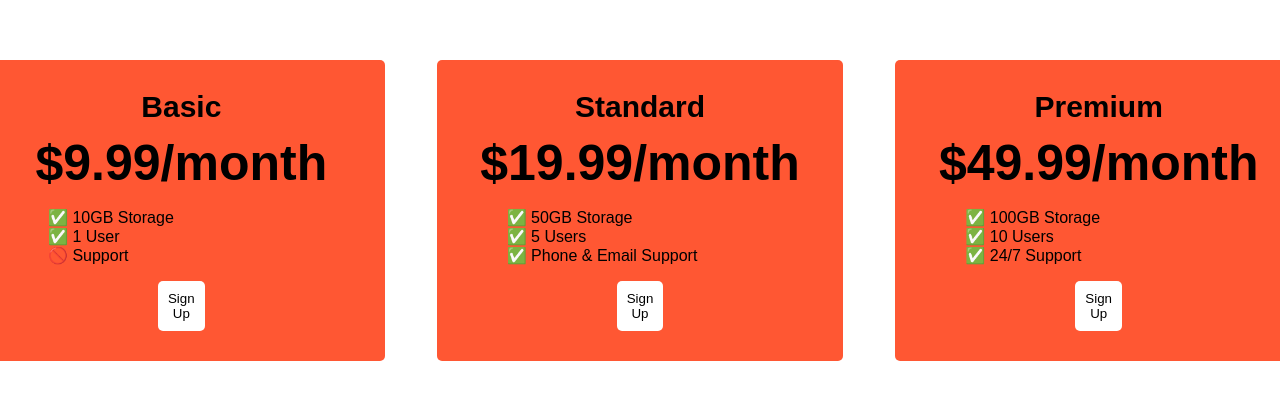
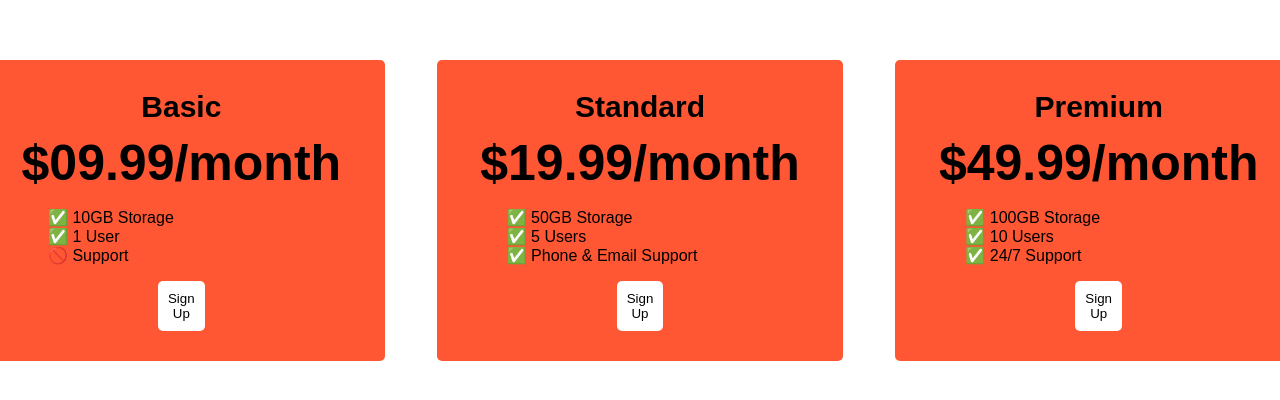
Before and after one commit to vigneshwaran100/Flex-pricing-webpage, a plain HTML site: page index.html in a window 1280 px wide. Shown: the part 198-598 px from the top of the page. Drawn offline with Linux system fonts and the light colour scheme; a web font is replaced by a local one.

Commit message:
Update index.html

```diff
--- a/index.html
+++ b/index.html
@@ -70,7 +70,7 @@
     <div class="pricing-container">
       <div class="pricing-plan">
         <div class="plan-title">Basic</div>
-        <div class="plan-price">$9.99/month</div>
+        <div class="plan-price">$09.99/month</div>
         <ul class="plan-features">
           <li>✅ 10GB Storage</li>
           <li>✅ 1 User</li>
```
